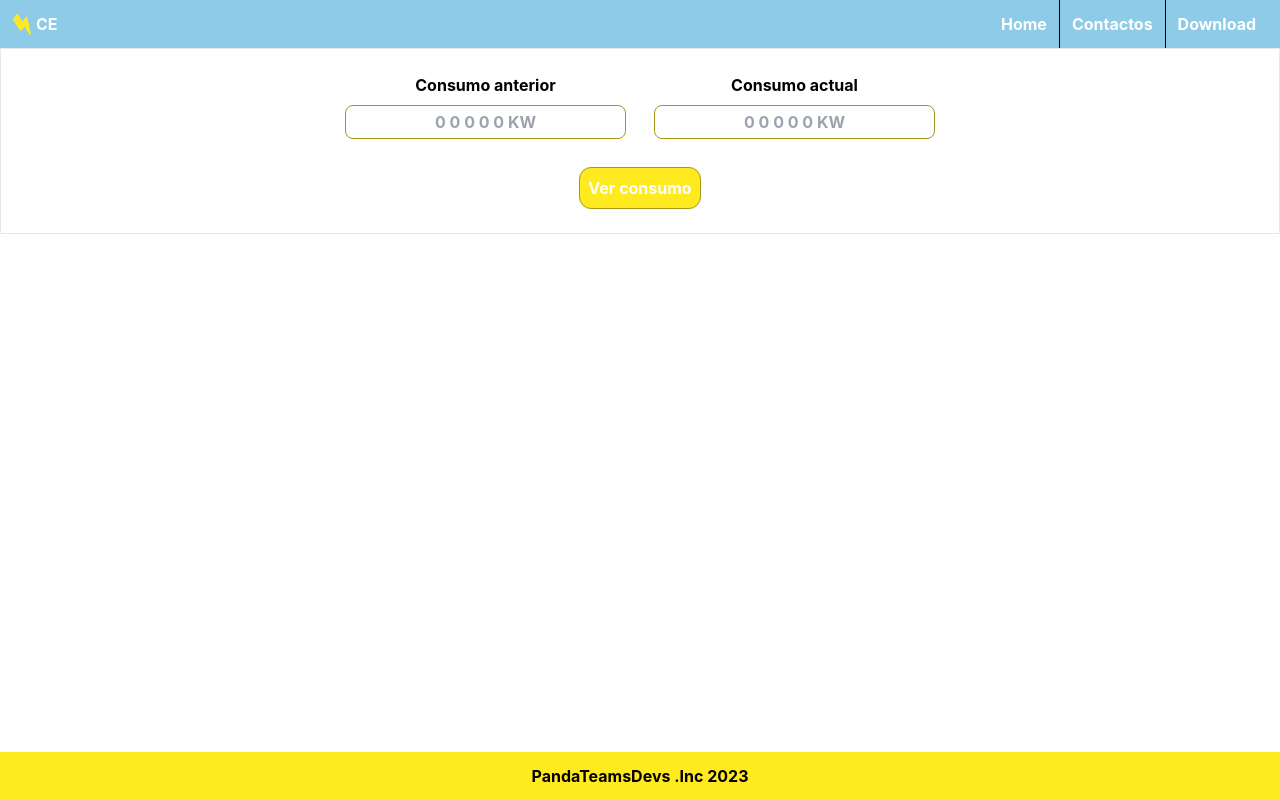
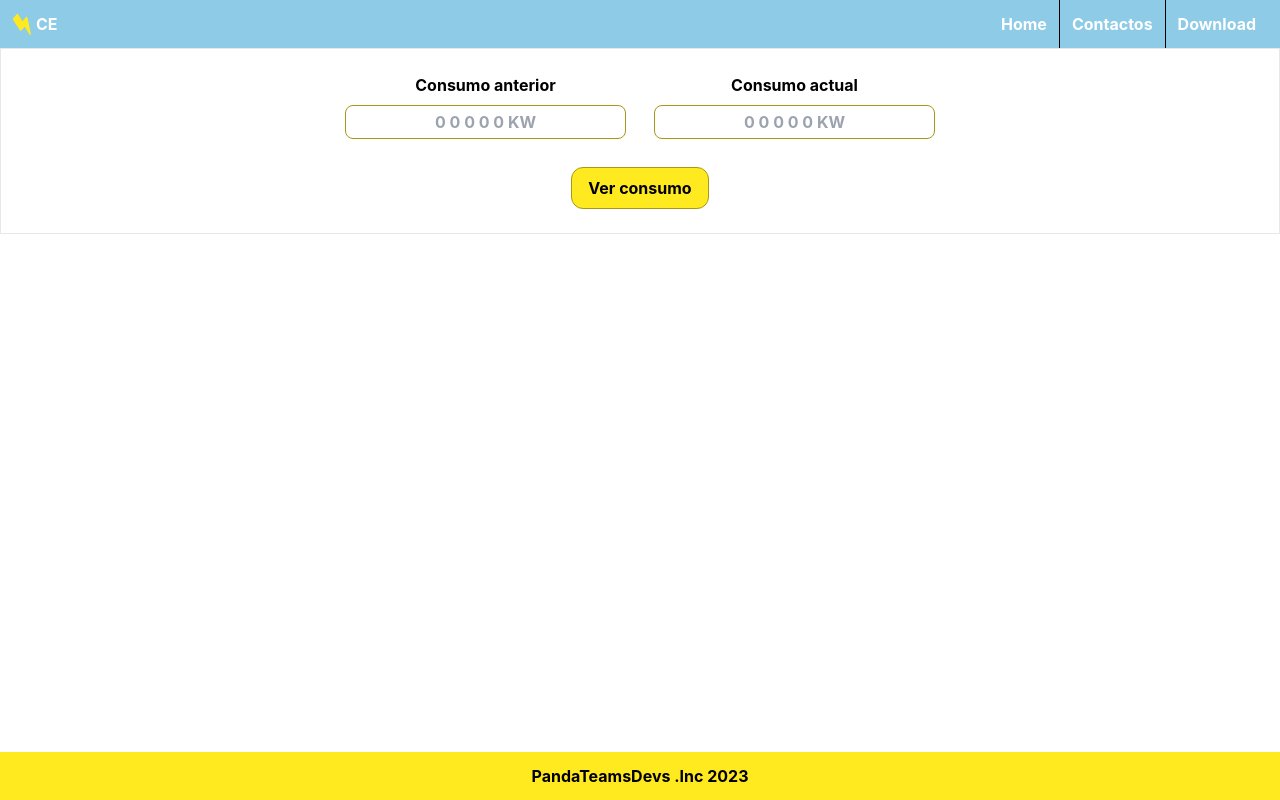
Before and after one commit to Ricardo8Abreu/consumo-electrico-cliente, a Next.js app: page / in a window 1280 px wide. Built offline with nearby package versions, Linux system fonts and the light colour scheme.

Commit message:
css, color botón cambiado de white a black

```diff
--- a/components/FormCalcularConsumo/FormCalcularConsumo.tsx
+++ b/components/FormCalcularConsumo/FormCalcularConsumo.tsx
@@ -18,7 +18,7 @@ const FormCalcularConsumo = ({  }) => {
                 />
             </div>
 
-            <button type='submit' className=' h-max rounded-xl py-2 text-white px-2 bg-[#FFEA20] border border-[#a79815]'>
+            <button type='submit' className=' h-max rounded-xl py-2 text-black px-4 bg-[#FFEA20] border border-[#a79815]'>
                 Ver consumo
             </button>
         </form>
```
